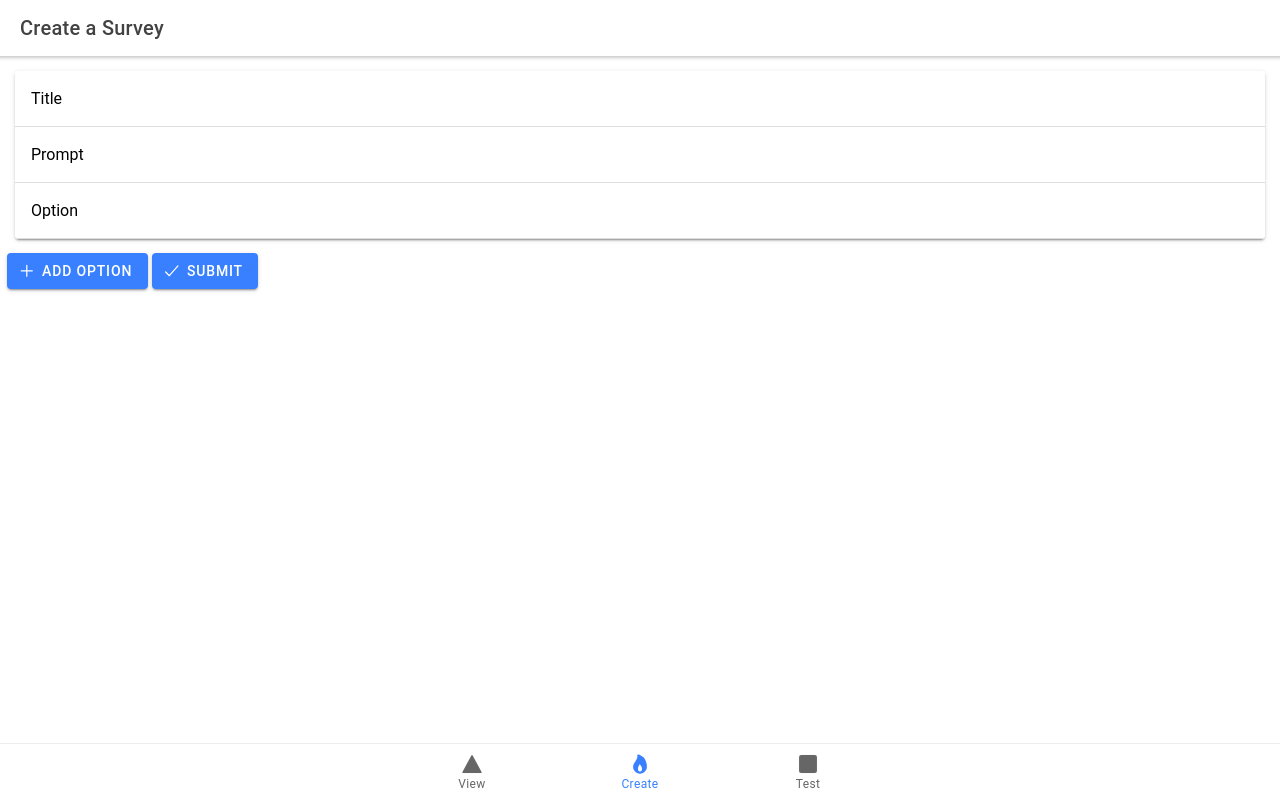
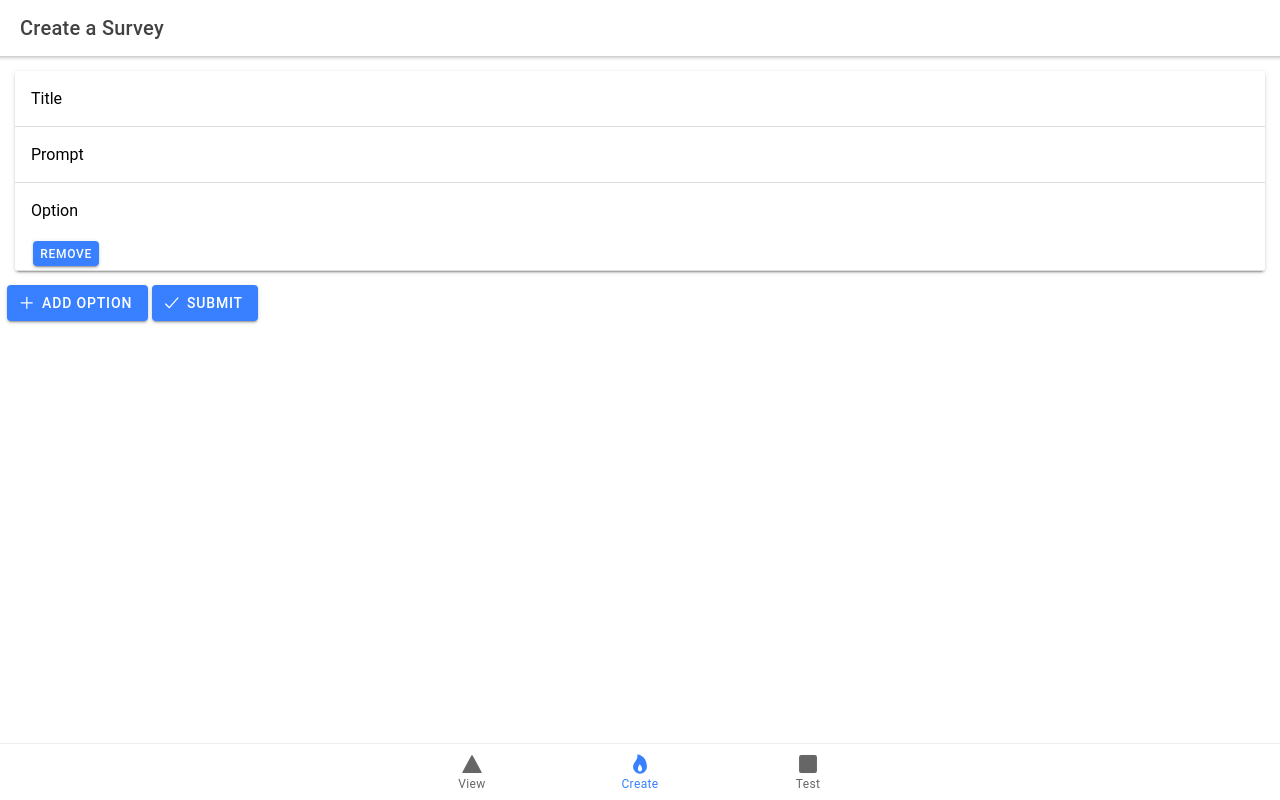
Before and after one commit to Marotti13/OMmasterproj, a React (Create React App) app in the folder myApp/: page /tab2 in a window 1280 px wide. Both pictures are taken after a click on the element "ADD OPTION". Built offline with nearby package versions, Linux system fonts and the light colour scheme.

Commit message:
mended options adding/deletion

```diff
--- a/myApp/src/components/CreateSurvey.tsx
+++ b/myApp/src/components/CreateSurvey.tsx
@@ -21,8 +21,6 @@ const CreateSurvey: React.FC = () => {
     const promptRef = useRef<HTMLIonInputElement>(null);
 
     const [ options, setOptions ] = useState<any>([]);
-    const [ temp, setTemp ] = useState<any>([]);
-
 
     const [ error, setError ] = useState<string>();
 
@@ -31,19 +29,19 @@ const CreateSurvey: React.FC = () => {
         const enteredTitle = titleRef.current!.value; //! means this code will never run without a value being stored in side .current ref (TS doesnt know react handles it)
         const enteredPrompt = promptRef.current!.value;
 
-        let tempy = temp.map((e: any) => e.name === '' ? true : false); //check for an empty string in every element - returns array of true/false
+        console.log(options);
 
-        if (!enteredTitle || !enteredPrompt || temp.length<2 || temp.includes(undefined) || tempy.includes(true)){ //if tempy array has empty string then trigger error
+        let tempy = options.map((e: any) => e.name === '' ? true : false); //check for an empty string in every element - returns array of true/false
+
+        if (!enteredTitle || !enteredPrompt || options.length<2 || options.includes(undefined) || tempy.includes(true) || options.includes("")){ //if tempy array has empty string then trigger error
           setError('Please enter everything corectly');
           return;
         }
 
-        console.log(temp);
-
         var docData = {
             name: enteredTitle,
             prompt: enteredPrompt,
-            options: temp
+            options: options
 
 /*             booleanExample: true,
             numberExample: 3.14159265,
@@ -68,24 +66,26 @@ const CreateSurvey: React.FC = () => {
         titleRef.current!.value = '';
         promptRef.current!.value = '';
         setOptions([]);
-        setTemp([]);
       };
 
     const addOption = () => {
 
             setOptions([...options, ""]);
-            //setTemp([...temp,null]);
-
 
       };
 
       const updateSkill = (e: React.FormEvent<HTMLIonInputElement>, index: number) => {
-        const tempArr = [...temp];
+        const tempArr = [...options];
         const target = e.target as HTMLTextAreaElement;
-        console.log(target.value)
         tempArr[index] = obj(target.value);
-        setTemp(tempArr); ////quick fix needs help really bad
-        console.log(temp);
+        //setTemp(tempArr); ////quick fix needs help really bad
+        setOptions(tempArr);
+        console.log(options);
+      };
+
+      const removeOption = (e: string) => {
+            setOptions(options.filter((item: { name: any; }) => item.name !== e));
+
        };
 
     return (
@@ -105,15 +105,17 @@ const CreateSurvey: React.FC = () => {
                         <IonInput ref={promptRef}></IonInput>
                     </IonItem>
 
-                  {options.map((element: string, i: any) => {
+                    {options.map((element: any, i: any) => {
                             return ([
-                            <IonItem>
+                                <IonItem key={i}>
                                     <IonLabel position='floating'>Option</IonLabel>
-                                <IonInput name="name" onInput={e => updateSkill(e, i)} >{element}</IonInput>
+                                    <IonInput value={element.name} onIonInput={(e: any) => updateSkill(e,i)}></IonInput>
+                                    <IonButton onClick={(e: any) => removeOption(element.name)}>Remove</IonButton>
                                 </IonItem>
                             ]);
                         })}
                 </IonCard>
+
                 <IonButton onClick={() => { addOption() }}>
                         <IonIcon slot='start' icon={add}/>
                         Add Option
```
Lines whose indentation alone changed are shown as unchanged.
